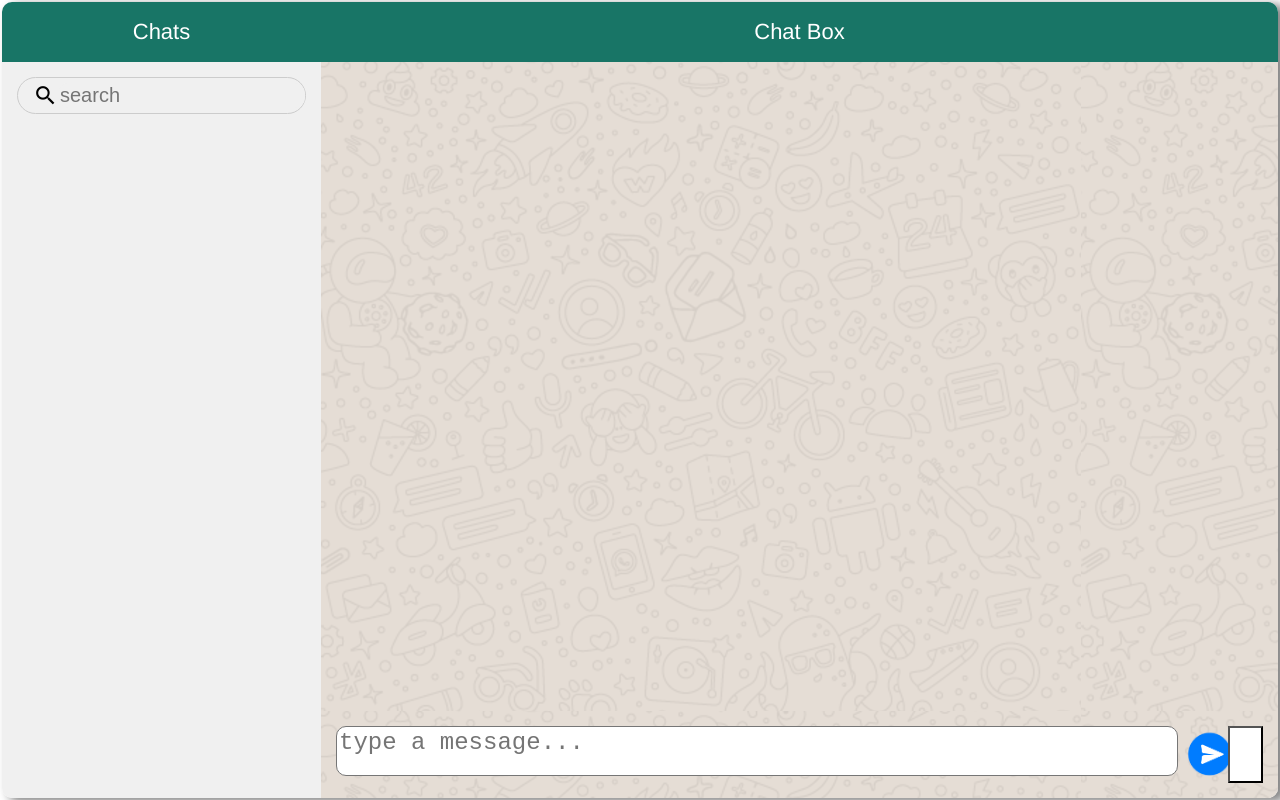
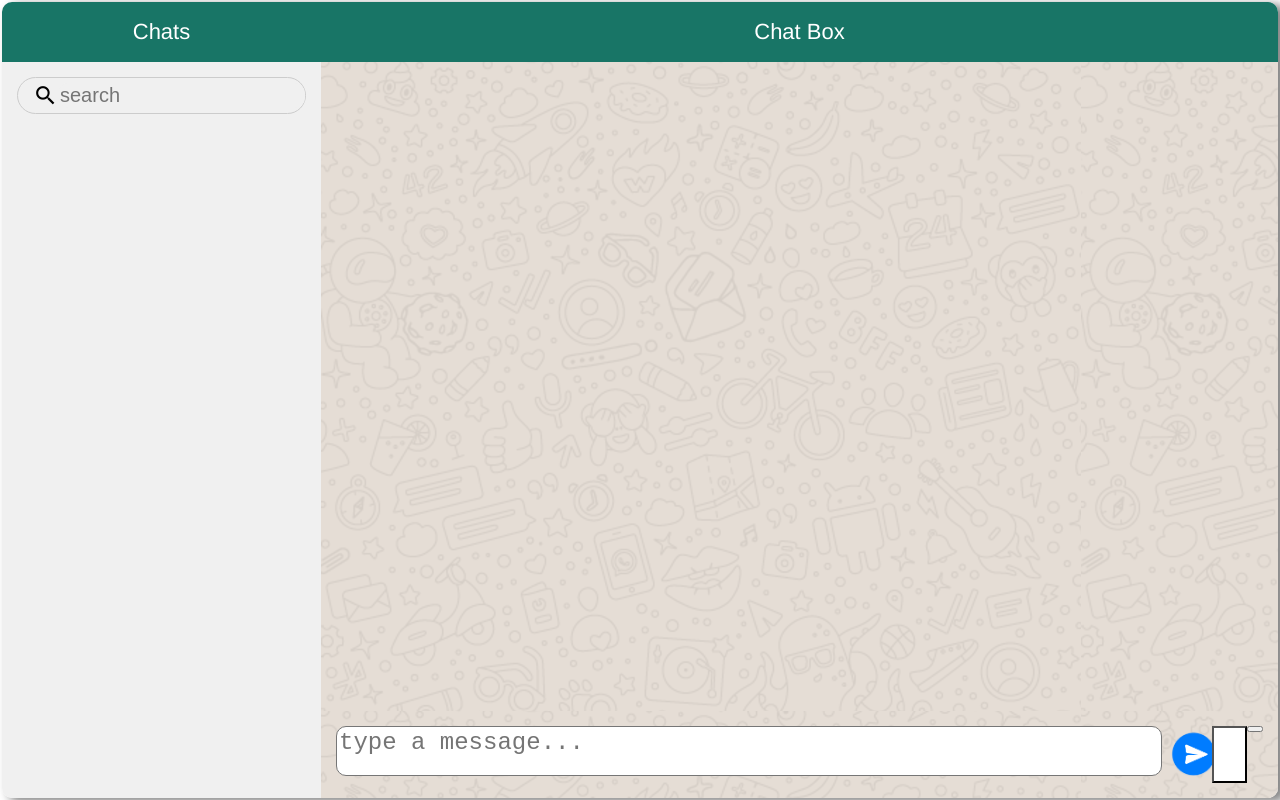
Before and after one commit to suryaSvP/chatsapp, a website: page view/chats-page.html in a window 1280 px wide. Drawn offline with nearby package versions, Linux system fonts and the light colour scheme; no server answers.

Commit message:
add extra button

```diff
--- a/view/chats-page.html
+++ b/view/chats-page.html
@@ -70,6 +70,9 @@
           <div>
             <button type="submit" id="sample-button"></button>
           </div>
+          <div>
+            <button type="submit" id="ssdsd-button"></button>
+          </div>
         </div>
       </div>
     </div>
```
